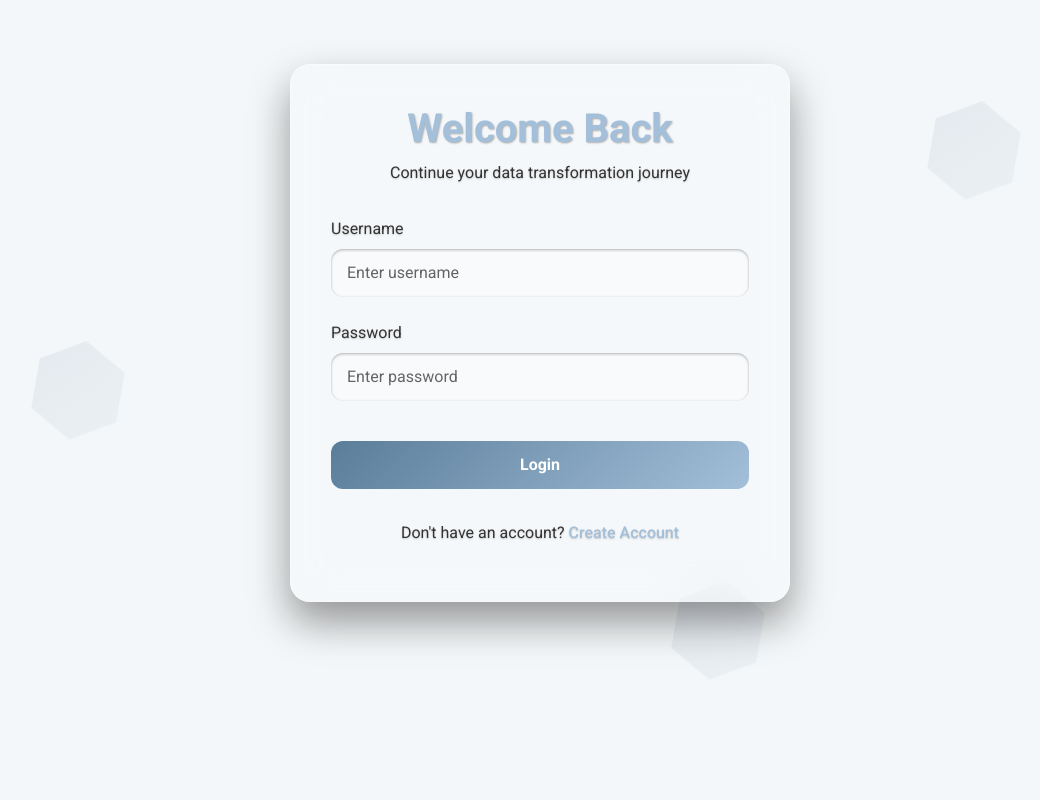
After one commit to Sumit0504/Personal_Project, a Flask app: page /login in a window 1280 px wide. The commit adds this page. Shown: the whole page, without its empty margins (100-1140 px from the left). Run offline with Flask 3, Linux system fonts and the light colour scheme; some libraries are stand-ins or nearby versions.

Commit message:
created login, regiter page, worked on security of files usinf CSRF,moste work on app.py , will work on dashboard

```diff
--- a/app.py
+++ b/app.py
@@ -1,4 +1,4 @@
-from flask import Flask, render_template, request, send_file
+from flask import Flask, render_template, request, send_file, redirect, flash
 import os
 import pandas as pd
 import uuid
@@ -11,6 +11,14 @@ from openpyxl import load_workbook
 from openpyxl.styles import Font, PatternFill, Alignment
 from openpyxl.utils import get_column_letter
 
+from flask_login import LoginManager, UserMixin, login_user, logout_user, login_required, current_user
+from flask_wtf import FlaskForm
+from wtforms import StringField, PasswordField, SubmitField
+from wtforms.validators import DataRequired, Length
+from werkzeug.security import generate_password_hash, check_password_hash
+from flask_wtf.csrf import CSRFProtect
+from flask import url_for
+
 app = Flask(__name__)
 
 # Configure upload and processed folders
@@ -18,10 +26,44 @@ UPLOAD_FOLDER = 'uploads'
 PROCESSED_FOLDER = 'processed'
 app.config['UPLOAD_FOLDER'] = UPLOAD_FOLDER
 app.config['PROCESSED_FOLDER'] = PROCESSED_FOLDER
+app.secret_key = 'your_very_secure_secret_key_here'  # Replace with a strong secret key
 
 # Ensure the folders exist
 os.makedirs(UPLOAD_FOLDER, exist_ok=True)
 os.makedirs(PROCESSED_FOLDER, exist_ok=True)
+
+# Initialize Login Manager
+login_manager = LoginManager(app)
+login_manager.login_view = 'login'
+
+# Enable CSRF Protection
+csrf = CSRFProtect(app)
+
+# Dummy user store (for example only)
+users = {}
+
+class User(UserMixin):
+    def __init__(self, id, username, password_hash):
+        self.id = id
+        self.username = username
+        self.password_hash = password_hash
+
+    def check_password(self, password):
+        return check_password_hash(self.password_hash, password)
+
+@login_manager.user_loader
+def load_user(user_id):
+    return users.get(user_id)  # username is the key now
+
+class LoginForm(FlaskForm):
+    username = StringField('Username', validators=[DataRequired()])
+    password = PasswordField('Password', validators=[DataRequired()])
+    submit = SubmitField('Login')
+
+class RegisterForm(FlaskForm):
+    username = StringField('Username', validators=[DataRequired(), Length(min=3)])
+    password = PasswordField('Password', validators=[DataRequired()])
+    submit = SubmitField('Register')
 
 def sanitize_filename(name):
     """Sanitize user-provided filename."""
@@ -37,36 +79,37 @@ def clean_numeric(column):
         .str.replace(r'[^\d\.\-]', '', regex=True),
         errors='coerce'
     ).fillna(0)
+class FileUploadForm(FlaskForm):
+    filename = StringField('Filename')
+    submit = SubmitField('Process')
 
 @app.route('/', methods=['GET', 'POST'])
+@login_required
 def index():
-    if request.method == 'POST':
+    form = FileUploadForm()
+    if form.validate_on_submit():
         file = request.files.get('file_process')
-        custom_name = request.form.get('filename', 'processed_data')
+        custom_name = form.filename.data or 'processed_data'
 
-        if not file or file.filename == '':
-            return "No file uploaded", 400
+    return render_template('index.html', form=form)
+    if not file or file.filename == '':
+        return "No file uploaded", 400
+    if not file.filename.endswith('.xlsx'):
+        return "Only XLSX files are allowed", 400
+    safe_name = sanitize_filename(custom_name)
+    file_path = os.path.join(app.config['UPLOAD_FOLDER'], file.filename)
+    file.save(file_path)
+    try:
+        merged_df = process_file(file_path)
+    except Exception as e:
+        return f"Error processing file: {str(e)}", 500
+    unique_id = uuid.uuid4().hex[:8]
+    output_filename = f"temp_{unique_id}.xlsx"
+    output_path = os.path.join(app.config['PROCESSED_FOLDER'], output_filename)
+    merged_df.to_excel(output_path, index=False)
+    return send_file(output_path, as_attachment=True, download_name=f"{safe_name}.xlsx",mimetype='application/vnd.openxmlformats-officedocument.spreadsheetml.sheet')
 
-        if not file.filename.endswith('.xlsx'):
-            return "Only XLSX files are allowed", 400
-
-        safe_name = sanitize_filename(custom_name)
-        file_path = os.path.join(app.config['UPLOAD_FOLDER'], file.filename)
-        file.save(file_path)
-
-        try:
-            merged_df = process_file(file_path)
-        except Exception as e:
-            return f"Error processing file: {str(e)}", 500
-
-        unique_id = uuid.uuid4().hex[:8]
-        output_filename = f"temp_{unique_id}.xlsx"
-        output_path = os.path.join(app.config['PROCESSED_FOLDER'], output_filename)
-        merged_df.to_excel(output_path, index=False)
-
-        return send_file(output_path, as_attachment=True, download_name=f"{safe_name}.xlsx", mimetype='application/vnd.openxmlformats-officedocument.spreadsheetml.sheet')
-
-    return render_template('index.html')
+    return render_template('index.html', form=form)
 
 def process_file(input_path):
     data = pd.read_excel(input_path)
@@ -96,6 +139,7 @@ def process_file(input_path):
     return pd.concat(final_dfs, ignore_index=True)
 
 @app.route('/compare', methods=['POST'])
+@login_required
 def compare_files():
     file1 = request.files.get('file1')
     file2 = request.files.get('file2')
@@ -111,7 +155,6 @@ def compare_files():
     output_folder = app.config['PROCESSED_FOLDER']
     output_files = process_comparison(filepath1, filepath2, output_folder)
 
-    # ✅ Create ZIP file
     zip_buffer = BytesIO()
     with zipfile.ZipFile(zip_buffer, 'w') as zipf:
         zipf.write(output_files["common"], arcname="common.xlsx")
@@ -137,7 +180,6 @@ def process_comparison(filepath1, filepath2, output_folder):
     only_in_d1 = d_not_common[d_not_common['_merge'] == 'left_only'].drop(columns=['_merge'])
     only_in_d2 = d_not_common[d_not_common['_merge'] == 'right_only'].drop(columns=['_merge'])
 
-    # ✅ Use clean_numeric to fix invalid values
     d_common['ScoBal'] = clean_numeric(d_common['SocBal'])
     d_common['BkBal'] = clean_numeric(d_common['BkBal'])
 
@@ -181,5 +223,40 @@ def format_excel(filepath, df):
 
     wb.save(filepath)
 
+
+# login ke lie
+@app.route('/login', methods=['GET', 'POST'])
+def login():
+    form = LoginForm()
+    if form.validate_on_submit():
+        user = users.get(form.username.data)
+        if user and user.check_password(form.password.data):
+            login_user(user)
+            flash('Logged in successfully!', 'success')
+            return redirect(url_for('index'))
+        flash('Invalid credentials', 'danger')
+    return render_template('login.html', form=form)
+
+# Register
+@app.route('/register', methods=['GET', 'POST'])
+def register():
+    form = RegisterForm()
+    if form.validate_on_submit():
+        if form.username.data in users:
+            flash('Username already exists', 'warning')
+        else:
+            hashed_pw = generate_password_hash(form.password.data)
+            user = User(id=form.username.data, username=form.username.data, password_hash=hashed_pw)
+            users[form.username.data] = user
+            flash('Registration successful! You can now log in.', 'success')
+            return redirect(url_for('login'))
+    return render_template('register.html', form=form)
+@app.route('/logout')
+@login_required
+def logout():
+    logout_user()
+    flash('Logged out successfully.', 'info')
+    return redirect(url_for('index'))
+
 if __name__ == '__main__':
     app.run(debug=True)
--- /dev/null
+++ b/static/Log_styles.css
@@ -0,0 +1,169 @@
+:root {
+    --primary-color: #5A7D9A;       /* Muted soothing blue */
+    --secondary-color: #F4F7F9;     /* Soft off-white background */
+    --accent-color: #A3BFD9;        /* Light blue accent */
+    --text-color: #333333;          /* Dark text for readability */
+    --light-color: #FFFFFF;         /* White for containers */
+    --header-bg: linear-gradient(135deg, #5A7D9A, #A3BFD9);
+  }
+
+  /* Global resets and body styling */
+  * {
+    margin: 0;
+    padding: 0;
+    box-sizing: border-box;
+  }
+
+  body {
+    font-family: 'Roboto', sans-serif;
+    background: var(--secondary-color);
+    color: var(--text-color);
+    position: relative;
+  }
+
+  /* Hexagon Background */
+  .hexagon-grid {
+    position: fixed;
+    top: 0;
+    left: 0;
+    width: 100vw;
+    height: 100vh;
+    z-index: -1;
+    pointer-events: none;
+  }
+
+  .hexagon {
+    position: absolute;
+    width: 100px;
+    height: 100px;
+    background: var(--header-bg);
+    clip-path: polygon(50% 0%, 93% 25%, 93% 75%, 50% 100%, 7% 75%, 7% 25%);
+    opacity: 0.1;
+    animation: float 12s ease-in-out infinite;
+    pointer-events: none;
+  }
+
+  @keyframes float {
+    0%, 100% {
+      transform: translateY(0) rotate(0deg);
+    }
+    50% {
+      transform: translateY(-20px) rotate(10deg);
+    }
+  }
+
+  /* Login Container with Glassy Effect */
+  .login-container {
+    max-width: 500px;
+    margin: 4rem auto;
+    padding: 2.5rem;
+    background: rgba(255, 255, 255, 0.15);
+    border-radius: 20px;
+    box-shadow: 0 20px 40px rgba(0, 0, 0, 0.4);
+    backdrop-filter: blur(20px);
+    -webkit-backdrop-filter: blur(20px);
+    border: 1px solid rgba(255, 255, 255, 0.3);
+    animation: fadeIn 1s ease-out;
+    position: relative;
+    z-index: 10;
+    text-shadow: 0 1px 2px rgba(0, 0, 0, 0.2);
+  }
+
+  /* Fade In Animation */
+  @keyframes fadeIn {
+    from {
+      opacity: 0;
+      transform: translateY(30px);
+    }
+    to {
+      opacity: 1;
+      transform: translateY(0);
+    }
+  }
+
+  /* Login Header */
+  .login-header {
+    text-align: center;
+    margin-bottom: 2rem;
+    position: relative;
+    z-index: 11;
+  }
+
+  .login-header h2 {
+    font-size: 2.5rem;
+    color: var(--accent-color);
+    margin-bottom: 0.5rem;
+    font-weight: 600;
+    text-shadow: 1px 1px 2px rgba(0, 0, 0, 0.3);
+  }
+
+  .login-header p {
+    font-size: 1rem;
+    color: #333333; /* Ensure high contrast against glassy background */
+  }
+
+  /* Form Styles */
+  .login-form .form-group {
+    margin-bottom: 1.5rem;
+    position: relative;
+    z-index: 11;
+  }
+
+  .form-control {
+    background: rgba(255, 255, 255, 0.3);
+    border: none;
+    padding: 0.75rem 1rem;
+    border-radius: 12px;
+    color: #111111;
+    font-size: 1rem;
+    box-shadow: inset 0 1px 3px rgba(0, 0, 0, 0.3);
+  }
+
+  .form-control::placeholder {
+    color: rgba(0, 0, 0, 0.6);
+  }
+
+  .form-control:focus {
+    outline: none;
+    box-shadow: 0 0 5px var(--accent-color);
+    background: rgba(255, 255, 255, 0.4);
+  }
+
+  /* Submit Button */
+  .submit-btn {
+    background: var(--header-bg);
+    color: #ffffff;
+    padding: 0.75rem 1.5rem;
+    border: none;
+    border-radius: 12px;
+    font-weight: bold;
+    transition: all 0.3s ease;
+    width: 100%;
+    margin-top: 1rem;
+  }
+
+  .submit-btn:hover {
+    background: linear-gradient(135deg, #7ba2c1, #c0d4e7);
+    transform: translateY(-2px);
+    box-shadow: 0 8px 16px rgba(90,125,154,0.4);
+  }
+
+  /* Register Link */
+  .register-link {
+    text-align: center;
+    margin-top: 2rem;
+    color: #333333;
+  }
+
+  .register-link a {
+    color: var(--accent-color);
+    text-decoration: none;
+    font-weight: 500;
+    border-bottom: 1px solid transparent;
+    transition: all 0.3s ease;
+  }
+
+  .register-link a:hover {
+    color: #ffffff;
+    border-color: var(--accent-color);
+  }
--- a/static/script.js
+++ b/static/script.js
@@ -61,6 +61,7 @@ document.addEventListener("DOMContentLoaded", function () {
     }
   });
 
+
   // Simulate loader spinner display during form submission.
   const forms = document.querySelectorAll("form");
   forms.forEach(form => {
--- /dev/null
+++ b/templates/login.html
@@ -0,0 +1,43 @@
+<!DOCTYPE html>
+<html lang="en">
+<head>
+    <meta charset="UTF-8">
+    <title>Login - SheetMorph</title>
+    <link href="https://cdn.jsdelivr.net/npm/bootstrap@5.3.0/dist/css/bootstrap.min.css" rel="stylesheet">
+    <link href="https://fonts.googleapis.com/css2?family=Roboto:wght@300;400;500;700&display=swap" rel="stylesheet">
+    <link rel="stylesheet" href="{{ url_for('static', filename='Log_styles.css') }}" />
+</head>
+<body>
+    <!-- Hexagon Background -->
+    <div class="hexagon-grid">
+        <div class="hexagon" style="top:15%; left:80%"></div>
+        <div class="hexagon" style="top:45%; left:10%"></div>
+        <div class="hexagon" style="top:75%; left:60%"></div>
+    </div>
+
+    <div class="login-container">
+        <div class="login-header">
+            <h2>Welcome Back</h2>
+            <p>Continue your data transformation journey</p>
+        </div>
+
+        <form method="POST" class="login-form" autocomplete="off", enctype="multipart/form-data">
+            {{ form.hidden_tag() }}
+
+            <div class="form-group">
+                {{ form.username.label(class="form-label") }}
+                {{ form.username(class="form-control", placeholder="Enter username") }}
+            </div>
+
+            <div class="form-group">
+                {{ form.password.label(class="form-label") }}
+                {{ form.password(class="form-control", placeholder="Enter password") }}
+            </div>
+
+            {{ form.submit(class="submit-btn") }}
+        </form>
+
+        <p class="register-link">Don't have an account? <a href="{{ url_for('register') }}">Create Account</a></p>
+    </div>
+</body>
+</html>
```
Also changed, not shown: forms.py (added, +13 -0 lines), hooks/usePremium.js (added, +25 -0 lines), models.py (added, +14 -0 lines), static/Reg_styles.css (added, +169 -0 lines), templates/index.html (+53 -22 lines), templates/register.html (added, +43 -0 lines), LOGO.png (added), static/styles.css (line endings or trailing spaces), templates/dashboard.html (added), user.db (added), 1 other file.
